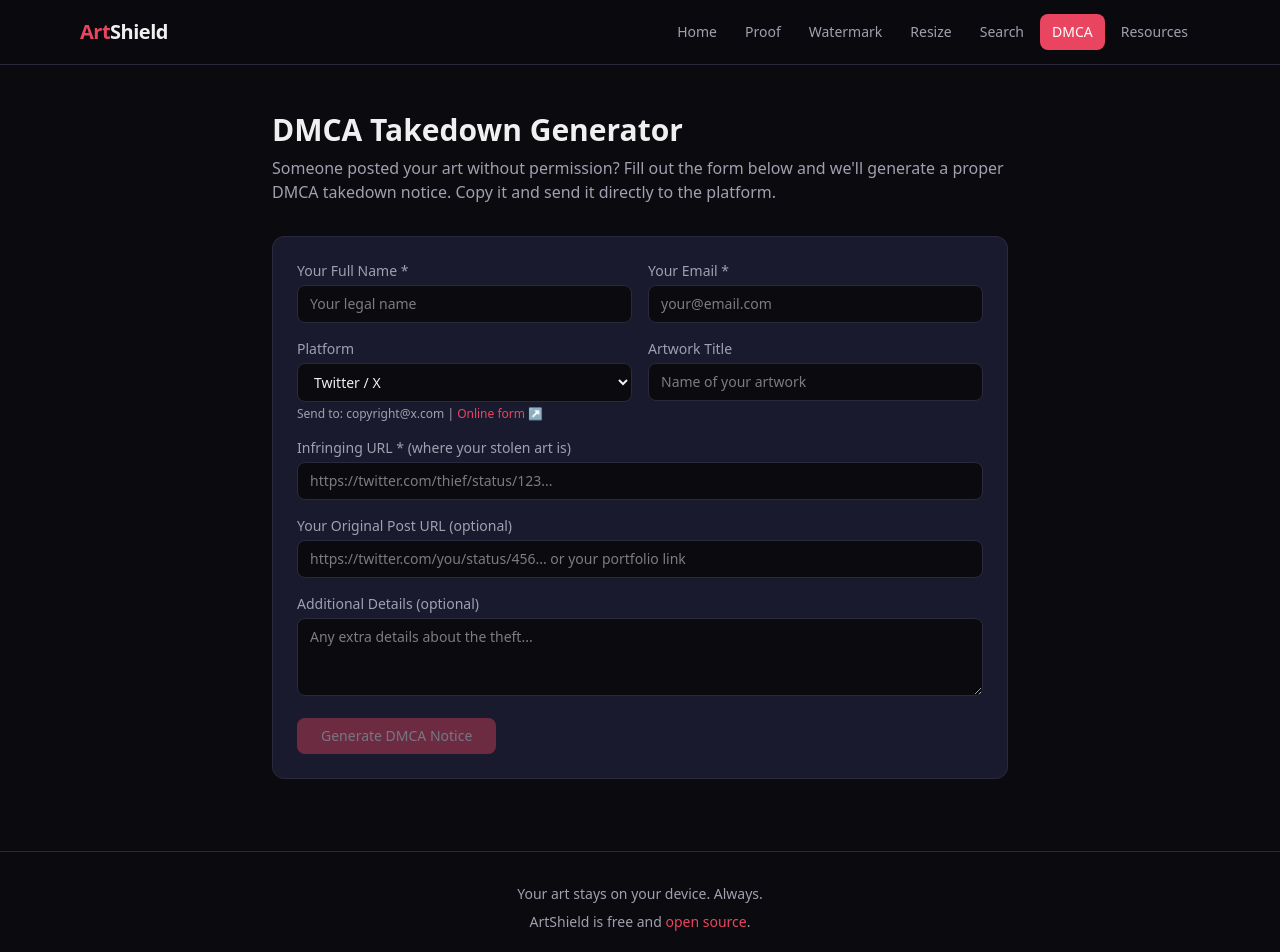
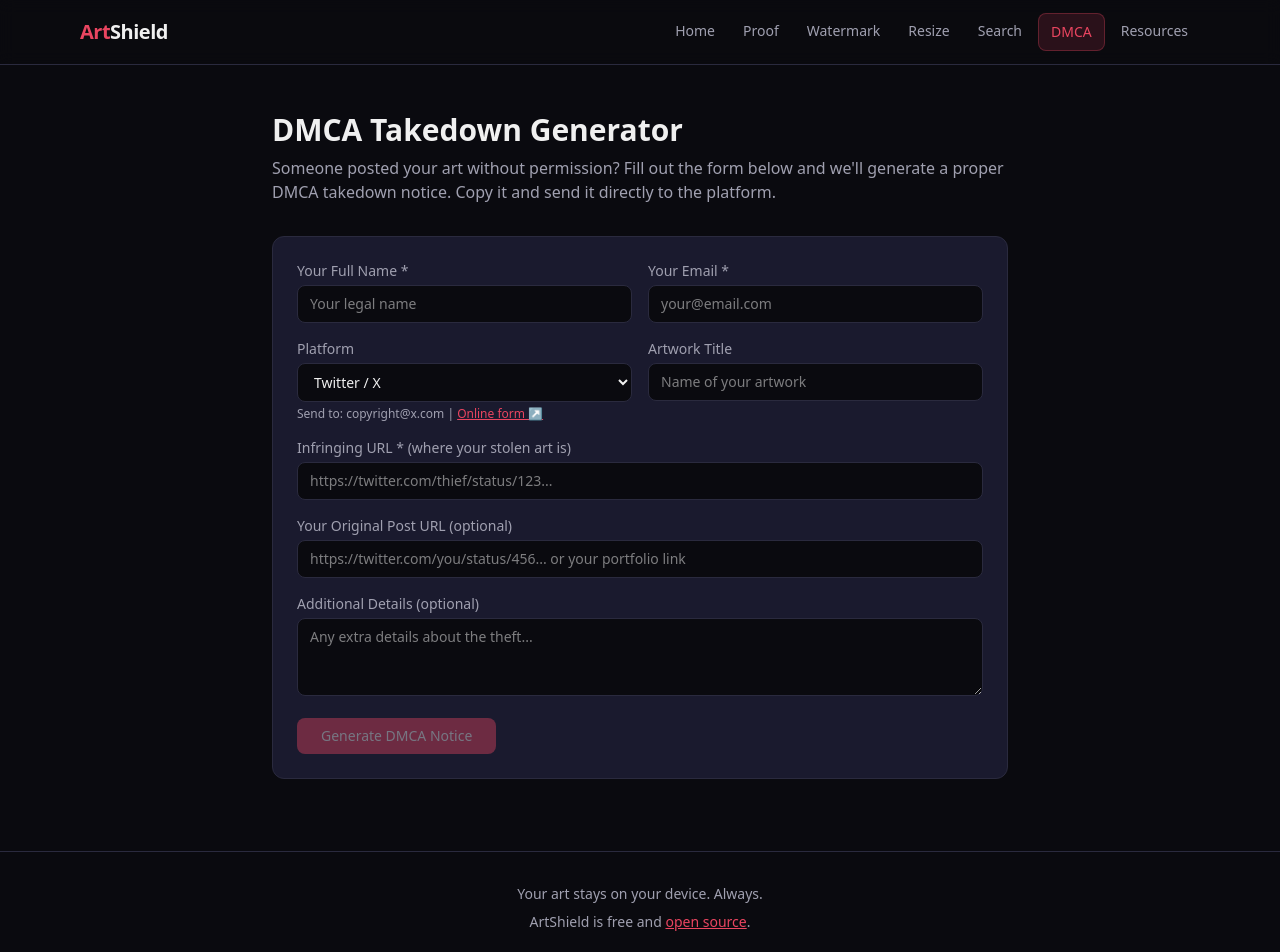
Before and after one commit to LAZERAI/art-shield, a Next.js app: page /dmca in a window 1280 px wide. Shown: the top 952 px of the page. Built offline with nearby package versions, Linux system fonts and the light colour scheme.

Commit message:
fix accessibility: contrast ratios, link distinguishability (WCAG AA)

```diff
--- a/src/app/components/Navbar.js
+++ b/src/app/components/Navbar.js
@@ -30,9 +30,9 @@ export default function Navbar() {
             <Link
               key={l.href}
               href={l.href}
-              className={`px-3 py-2 rounded-lg text-sm transition-colors ${
+              className={`px-3 py-2 rounded-lg text-sm font-medium transition-colors ${
                 pathname === l.href
-                  ? "bg-[var(--accent)] text-white"
+                  ? "bg-[var(--accent)]/15 text-[var(--accent)] border border-[var(--accent)]/30"
                   : "text-[var(--muted)] hover:text-white hover:bg-[var(--card)]"
               }`}
             >
@@ -65,9 +65,9 @@ export default function Navbar() {
               key={l.href}
               href={l.href}
               onClick={() => setOpen(false)}
-              className={`block px-3 py-2 rounded-lg text-sm transition-colors ${
+              className={`block px-3 py-2 rounded-lg text-sm font-medium transition-colors ${
                 pathname === l.href
-                  ? "bg-[var(--accent)] text-white"
+                  ? "bg-[var(--accent)]/15 text-[var(--accent)] border border-[var(--accent)]/30"
                   : "text-[var(--muted)] hover:text-white"
               }`}
             >
--- a/src/app/dmca/page.js
+++ b/src/app/dmca/page.js
@@ -138,7 +138,7 @@ For informational purposes only. Not legal advice.`;
               <p className="text-xs text-[var(--muted)] mt-1">
                 Send to: {platform.email}
                 {platform.form && (
-                  <> | <a href={platform.form} target="_blank" rel="noopener noreferrer" className="text-[var(--accent)] hover:underline">Online form ↗</a></>
+                  <> | <a href={platform.form} target="_blank" rel="noopener noreferrer" className="text-[var(--accent)] underline hover:text-[var(--accent-hover)]">Online form ↗</a></>
                 )}
               </p>
             </div>
--- a/src/app/layout.js
+++ b/src/app/layout.js
@@ -29,7 +29,7 @@ export default function RootLayout({ children }) {
         </main>
         <footer className="border-t border-[var(--border)] py-8 text-center text-sm text-[var(--muted)]">
           <p>Your art stays on your device. Always.</p>
-          <p className="mt-2">ArtShield is free and <a href="https://github.com/LAZERAI/art-shield" className="text-[var(--accent)] hover:underline">open source</a>.</p>
+          <p className="mt-2">ArtShield is free and <a href="https://github.com/LAZERAI/art-shield" className="text-[var(--accent)] underline hover:text-[var(--accent-hover)]" target="_blank" rel="noopener noreferrer">open source</a>.</p>
         </footer>
       </body>
     </html>
--- a/src/app/page.js
+++ b/src/app/page.js
@@ -11,7 +11,7 @@ export default function Home() {
         <p className="text-lg text-[var(--muted)] max-w-xl mx-auto mb-3">
           Free tools to prove your art is yours, watermark it, and send takedown notices when someone steals it.
         </p>
-        <p className="text-sm text-[var(--accent)]/80 mt-4">
+        <p className="text-sm text-[var(--accent)] mt-4">
           Everything runs in your browser. We never see your files.
         </p>
       </section>
@@ -94,7 +94,7 @@ export default function Home() {
 
         <div>
           <h3 className="font-semibold text-[var(--foreground)] mb-1">What about AI scraping?</h3>
-          <p>Check out <Link href="/resources" className="text-[var(--accent)] hover:underline">Nightshade and Glaze</Link> in our Resources page. They add invisible perturbations to your images that corrupt AI model training. Use them before posting anywhere.</p>
+          <p>Check out <Link href="/resources" className="text-[var(--accent)] underline hover:text-[var(--accent-hover)]">Nightshade and Glaze</Link> in our Resources page. They add invisible perturbations to your images that corrupt AI model training. Use them before posting anywhere.</p>
         </div>
       </section>
     </div>
--- a/src/app/resources/page.js
+++ b/src/app/resources/page.js
@@ -276,7 +276,7 @@ export default function ResourcesPage() {
 
       <div className="mt-12 p-4 bg-[var(--card)] border border-[var(--border)] rounded-xl text-center">
         <p className="text-sm text-[var(--muted)]">
-          Know a tool or resource that should be on this list? Open an issue on <a href="https://github.com/LAZERAI/art-shield" target="_blank" rel="noopener noreferrer" className="text-[var(--accent)] hover:underline">GitHub</a>.
+          Know a tool or resource that should be on this list? Open an issue on <a href="https://github.com/LAZERAI/art-shield" target="_blank" rel="noopener noreferrer" className="text-[var(--accent)] underline hover:text-[var(--accent-hover)]">GitHub</a>.
         </p>
       </div>
     </div>
--- a/src/app/search/page.js
+++ b/src/app/search/page.js
@@ -146,7 +146,7 @@ export default function SearchPage() {
               </li>
               <li>
                 <strong className="text-[var(--foreground)]">Found a theft?</strong> Screenshot the page as evidence, then head to our{" "}
-                <a href="/dmca" className="text-[var(--accent)] hover:underline">DMCA Generator</a> to file a takedown.
+                <a href="/dmca" className="text-[var(--accent)] underline hover:text-[var(--accent-hover)]">DMCA Generator</a> to file a takedown.
               </li>
             </ul>
           </div>
```
